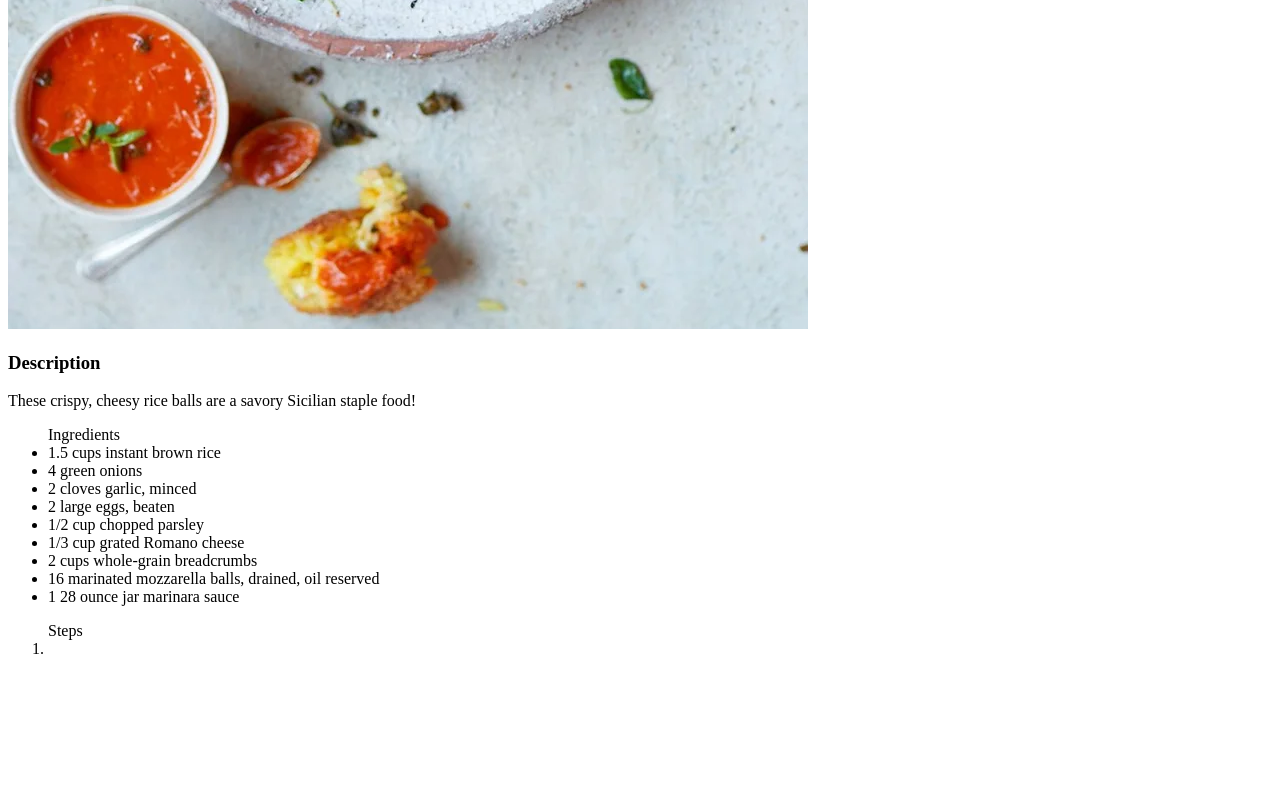
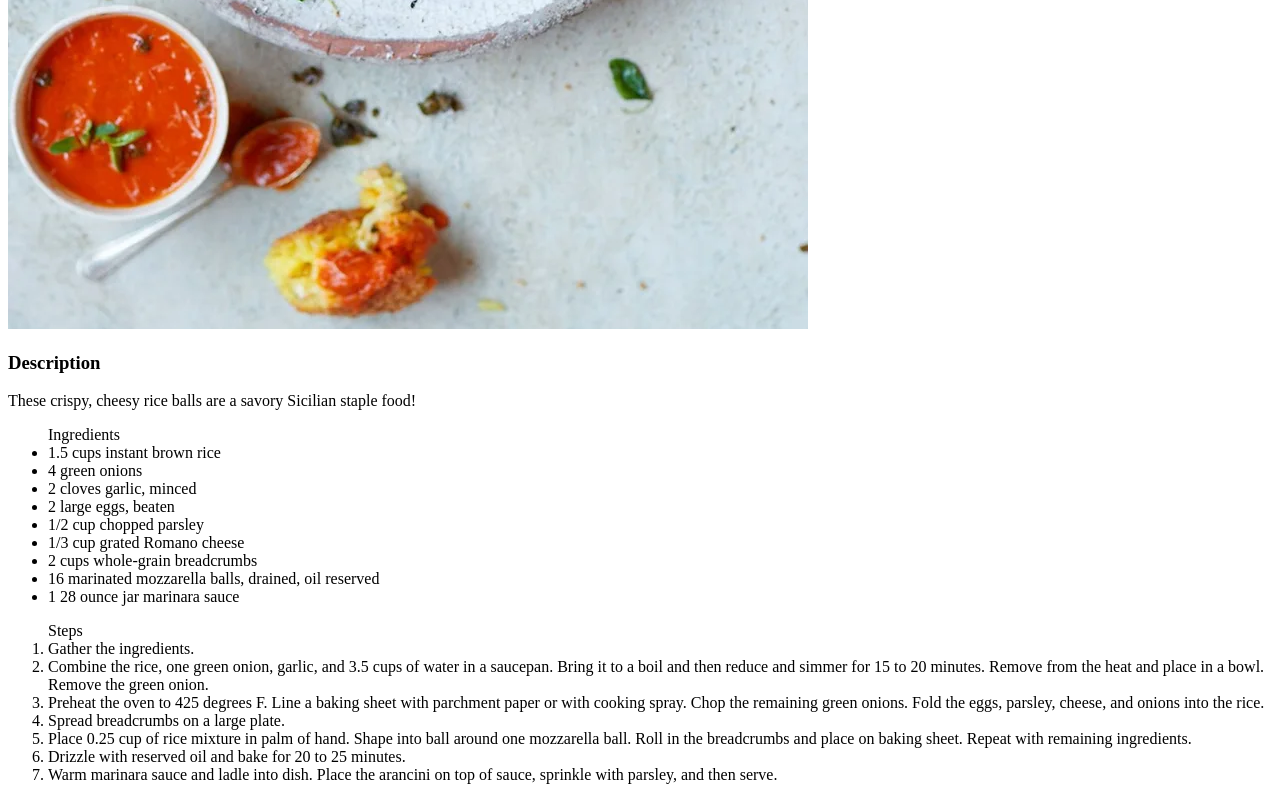
Before and after one commit to anastasia-tea/odin-recipes, a plain HTML site: page recipes/arancini.html in a window 1280 px wide. Shown: the part 817-1617 px from the top of the page. Before the commit the page ends 1491 px from the top, so only its background shows below. Drawn offline with Linux system fonts and the light colour scheme; files whose address does not match are found by name.

Commit message:
Added recipe steps

```diff
--- a/recipes/arancini.html
+++ b/recipes/arancini.html
@@ -29,11 +29,16 @@
             <li>2 cups whole-grain breadcrumbs</li>
             <li>16 marinated mozzarella balls, drained, oil reserved</li>
             <li>1 28 ounce jar marinara sauce</li>
-
         </ul>
 
         <ol>Steps
-            <li></li>
+            <li>Gather the ingredients.</li>
+            <li>Combine the rice, one green onion, garlic, and 3.5 cups of water in a saucepan. Bring it to a boil and then reduce and simmer for 15 to 20 minutes. Remove from the heat and place in a bowl. Remove the green onion.</li>
+            <li>Preheat the oven to 425 degrees F. Line a baking sheet with parchment paper or with cooking spray. Chop the remaining green onions. Fold the eggs, parsley, cheese, and onions into the rice.</li>
+            <li>Spread breadcrumbs on a large plate.</li>
+            <li>Place 0.25 cup of rice mixture in palm of hand. Shape into ball around one mozzarella ball. Roll in the breadcrumbs and place on baking sheet. Repeat with remaining ingredients.</li>
+            <li>Drizzle with reserved oil and bake for 20 to 25 minutes.</li>
+            <li>Warm marinara sauce and ladle into dish. Place the arancini on top of sauce, sprinkle with parsley, and then serve.</li>
         </ol>
 
     </body>
```
Also changed, not shown: recipes/cookie.html (+6 -1 lines), recipes/miso.html (+8 -1 lines).
